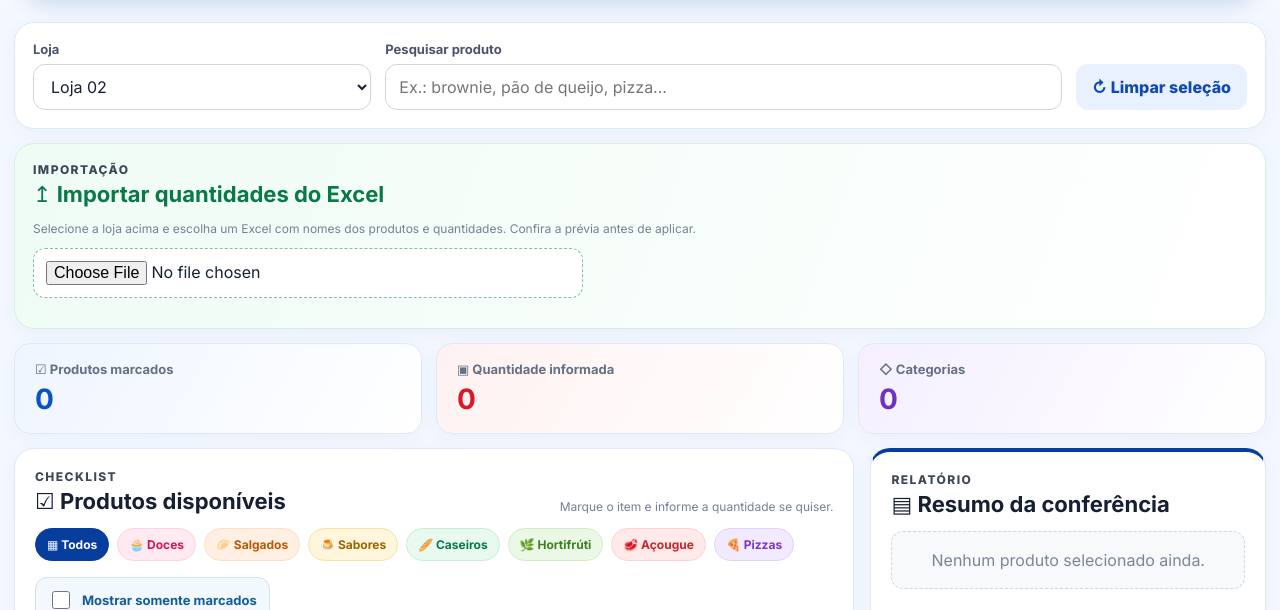
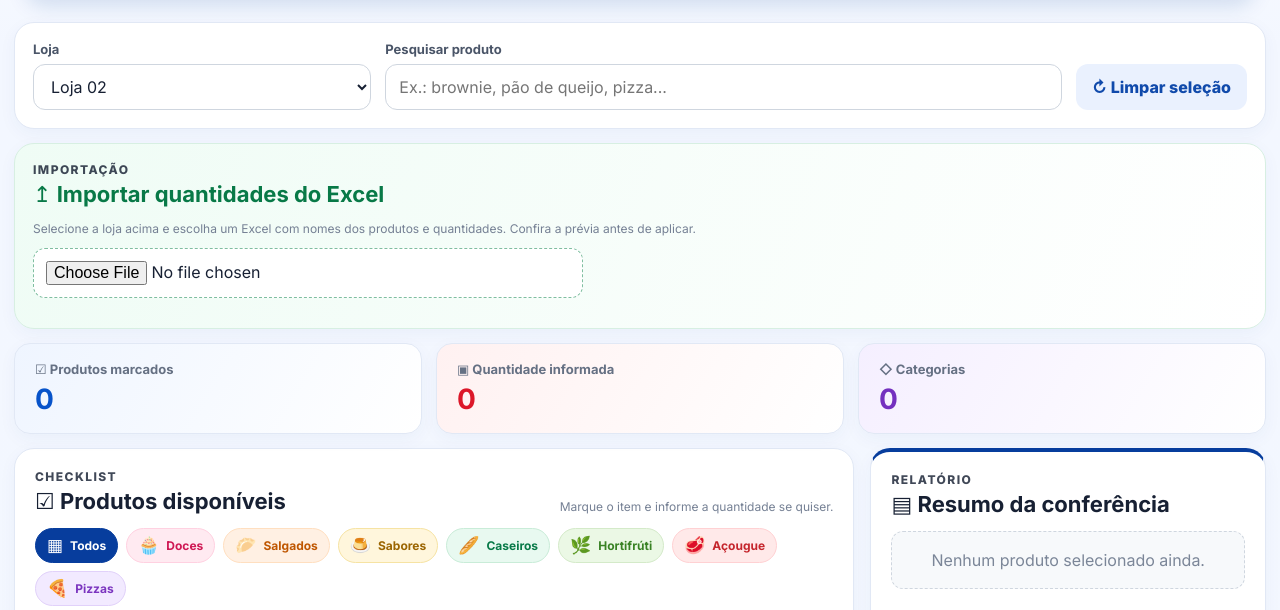
Before and after one commit to owagnerjrr/padaria, a plain HTML site: page index.html in a window 1280 px wide. Shown: the part 326-936 px from the top of the page. Drawn offline with Linux system fonts and the light colour scheme.

Commit message:
Ajusta espaçamento dos ícones nas categorias

```diff
--- a/styles.css
+++ b/styles.css
@@ -197,3 +197,6 @@ body{background:linear-gradient(180deg,#fff 0,#f3f7ff 370px,#f7f9fc 100%)}
 .topbar{border-radius:14px;margin:7px 8px 0}
 .controls-panel{display:flex;flex-direction:column;align-items:stretch}
 }
+
+.chip{display:inline-flex;align-items:center;gap:7px}.chip-icon{font-size:17px;line-height:1;display:inline-flex;align-items:center}.chip.active .chip-icon{filter:brightness(1.1)}
+@media(max-width:680px){.chip{gap:5px}.chip-icon{font-size:15px}}
```
